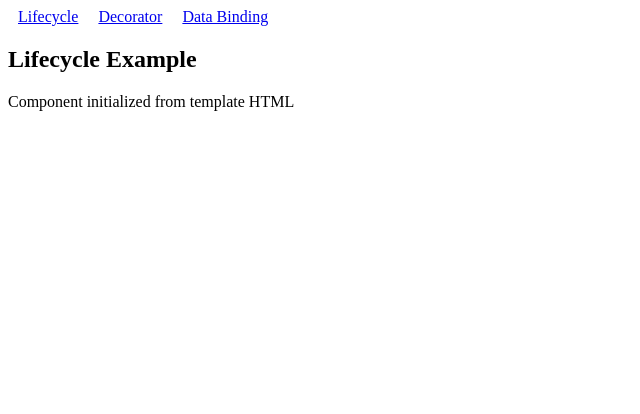
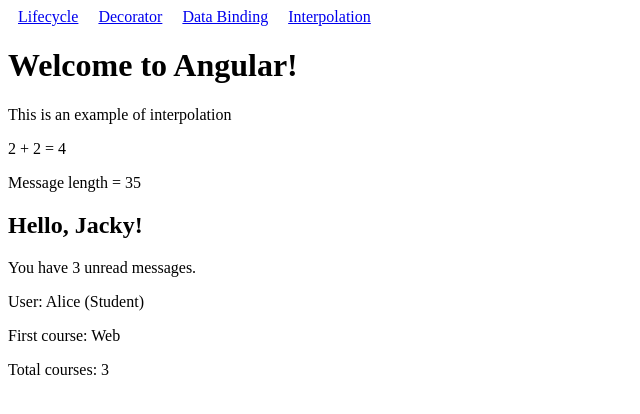
Before and after one commit to Jac3ie/Frontend-TechStack-Learning, an Angular app in the folder angular-coursera-demo/: page /interpolation in a window 1280 px wide. Shown: the top 414 px of the page, without its empty margins (0-640 px from the left). Built offline with nearby package versions, Linux system fonts and the light colour scheme.

Commit message:
Added small demo about angular interpolation. More like a variable declaration in .ts and used in .html

```diff
--- a/angular-coursera-demo/src/app/app.html
+++ b/angular-coursera-demo/src/app/app.html
@@ -2,6 +2,7 @@
   <a routerLink="/lifecycle" routerLinkActive="active">Lifecycle</a>
   <a routerLink="/decorator" routerLinkActive="active">Decorator</a>
   <a routerLink="/dataBinding" routerLinkActive="active">Data Binding</a>
+  <a routerLink="/interpolation" routerLinkActive="active">Interpolation</a>
 </nav>
 
 <router-outlet></router-outlet>
--- a/angular-coursera-demo/src/app/app.routes.ts
+++ b/angular-coursera-demo/src/app/app.routes.ts
@@ -2,11 +2,13 @@
 import { Lifecycle } from './lifecycle/lifecycle';
 import { Decorator } from './decorator/decorator';
 import { DataBinding } from './data-binding/data-binding';
+import { Interpolation } from './interpolation/interpolation';
 
 export const routes: Routes = [
     { path: '', redirectTo: 'lifecycle', pathMatch: 'full'}, // default go to lifecycle
     { path: 'lifecycle', component: Lifecycle},
     { path: 'decorator', component: Decorator},
     { path: 'dataBinding', component: DataBinding},
+    { path: 'interpolation', component: Interpolation},
     { path: '**', component: Lifecycle},
 ];
--- /dev/null
+++ b/angular-coursera-demo/src/app/interpolation/interpolation.html
@@ -0,0 +1,20 @@
+<!-- 1) Basic: display component properties -->
+<h1>{{ title }}</h1>
+<p>{{ msg }}</p>
+
+<!-- 2) Expression: you can do quick calculations inside {{ }} -->
+<p>2 + 2 = {{ 2 + 2 }}</p>
+<p>Message length = {{ msg.length }}</p>
+
+<!-- 3) Method call: interpolation can call a method -->
+<h2>{{ greet() }}</h2>
+
+<!-- 4) Conditional expression: simple pluralization -->
+<p>
+  You have {{ unreadCount }} unread message{{ unreadCount === 1 ? '' : 's' }}.
+</p>
+
+<!-- 5) Read object + array values -->
+<p>User: {{ user.name }} ({{ user.role }})</p>
+<p>First course: {{ courses[0] }}</p>
+<p>Total courses: {{ courses.length }}</p>
--- /dev/null
+++ b/angular-coursera-demo/src/app/interpolation/interpolation.ts
@@ -0,0 +1,26 @@
+import { Component } from '@angular/core';
+
+@Component({
+  selector: 'app-interpolation',
+  standalone: true,
+  templateUrl: './interpolation.html',
+  styleUrl: './interpolation.css',
+})
+export class Interpolation {
+  // 1) Basic string interpolation: show component fields in HTML
+  title = 'Welcome to Angular!';
+  msg = 'This is an example of interpolation';
+
+  // 2) Numbers + conditional text
+  username = 'Jacky';
+  unreadCount = 3;
+
+  // 3) Object + array interpolation (very common in real apps)
+  user = { name: 'Alice', role: 'Student' };
+  courses = ['Web', 'DSA', 'Security'];
+
+  // 4) Method interpolation: HTML can call methods (keep them fast/simple)
+  greet(): string {
+    return `Hello, ${this.username}!`;
+  }
+}
```
Also changed, not shown: angular-coursera-demo/src/app/interpolation/interpolation.css (added), 1 other file (tests, documents, lock files or other folders).
